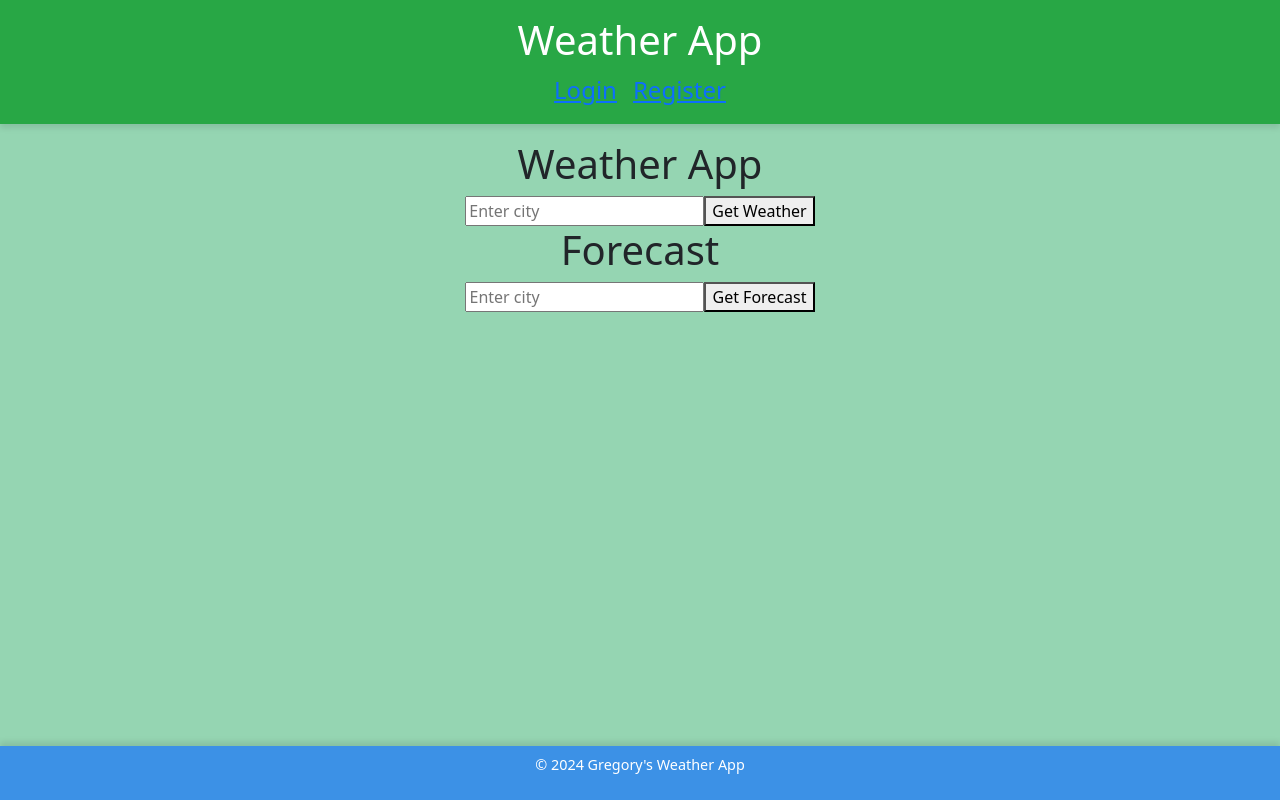
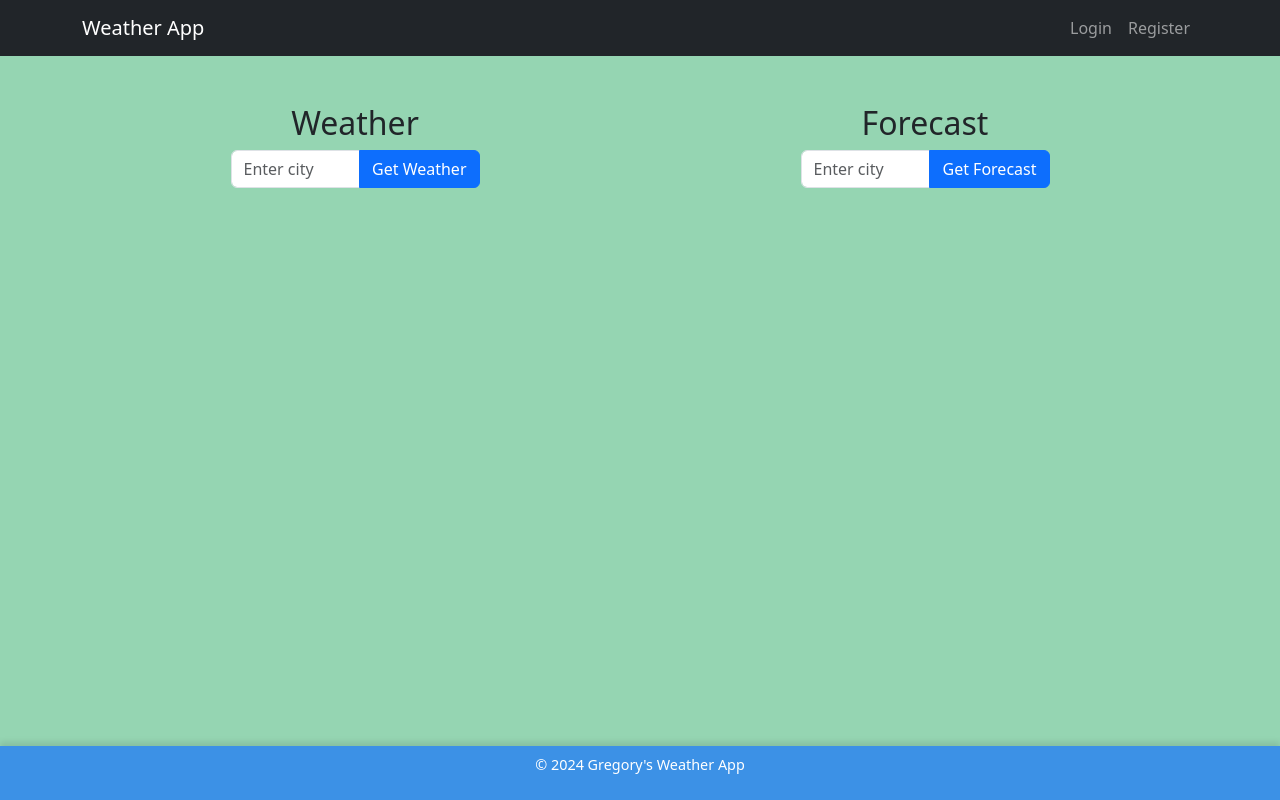
Before and after one commit to greglinv/Weather-App, a React (Create React App) app in the folder FrontEnd/weather-frontend/: page / in a window 1280 px wide. Built offline with nearby package versions, Linux system fonts and the light colour scheme.

Commit message:
Bootstrap Implementation

```diff
--- a/FrontEnd/weather-frontend/package.json
+++ b/FrontEnd/weather-frontend/package.json
@@ -7,6 +7,7 @@
     "bootstrap": "^5.3.3",
     "cra-template": "1.2.0",
     "react": "^18.2.0",
+    "react-bootstrap": "^2.10.7",
     "react-dom": "^18.2.0",
     "react-router-dom": "^7.1.1",
     "react-scripts": "^5.0.1",
--- a/FrontEnd/weather-frontend/src/App.js
+++ b/FrontEnd/weather-frontend/src/App.js
@@ -1,5 +1,6 @@
 // src/App.js
 import React from "react";
+import ReactDOM from "react-dom";
 import 'bootstrap/dist/css/bootstrap.min.css';
 import { BrowserRouter as Router, Routes, Route } from "react-router-dom";
 import Header from "./components/Header";
@@ -10,26 +11,33 @@ import Register from "./components/Register";
 
 import "./App.css";
 
+ReactDOM.render(<App />, document.getElementById("root"));
+
 function App() {
   return (
     <Router>
       <div className="App">
         <Header />
 
-        <main style={{ padding: "1rem" }}>
+        <main>
           <Routes>
             <Route
               path="/"
               element={
-                <>
-                  <Weather />
-                  <Forecast />
-                </>
+                <div className="container my-4">
+                  <div className="row">
+                    <div className="col-md-6 mb-3">
+                      <Weather />
+                    </div>
+                    <div className="col-md-6 mb-3">
+                      <Forecast />
+                    </div>
+                  </div>
+                </div>
               }
             />
             <Route path="/login" element={<Login />} />
             <Route path="/register" element={<Register />} />
-            {/* Optionally add a 404 catch-all route */}
             <Route path="*" element={<h2>Page Not Found</h2>} />
           </Routes>
         </main>
--- a/FrontEnd/weather-frontend/src/components/Forecast.js
+++ b/FrontEnd/weather-frontend/src/components/Forecast.js
@@ -1,5 +1,7 @@
+// src/components/Forecast.js
 import React, { useState } from "react";
 import axios from "axios";
+import { getToken } from "../auth";
 
 const Forecast = () => {
   const [city, setCity] = useState("");
@@ -8,7 +10,9 @@ const Forecast = () => {
 
   const fetchForecast = async () => {
     try {
-      const response = await axios.get(`http://localhost:5000/forecast`, {
+      const token = getToken();
+      const response = await axios.get("http://localhost:5000/forecast", {
+        headers: { Authorization: `Bearer ${token}` },
         params: { city },
       });
       setForecastData(response.data);
@@ -20,29 +24,48 @@ const Forecast = () => {
   };
 
   return (
-    <div>
-      <h1>Forecast</h1>
+    <div className="container my-4">
+      <h2>Forecast</h2>
+      <div className="row">
+        <div className="col-md-6 offset-md-3">
+          <div className="input-group mb-3">
             <input
               type="text"
+              className="form-control"
               placeholder="Enter city"
               value={city}
               onChange={(e) => setCity(e.target.value)}
             />
-      <button onClick={fetchForecast}>Get Forecast</button>
+            <button
+              className="btn btn-primary"
+              onClick={fetchForecast}
+            >
+              Get Forecast
+            </button>
+          </div>
 
-      {error && <p style={{ color: "red" }}>{error}</p>}
+          {error && (
+            <div className="alert alert-danger" role="alert">
+              {error}
+            </div>
+          )}
+
           {forecastData && (
-        <div>
-          <h2>{forecastData.city}</h2>
-          <ul>
+            <div className="card">
+              <div className="card-body">
+                <h5 className="card-title">{forecastData.city}</h5>
+                <ul className="list-group list-group-flush">
                   {forecastData.forecast.map((day, index) => (
-              <li key={index}>
+                    <li key={index} className="list-group-item">
                       <strong>{day.date}:</strong> {day.temperature_celsius}°C, {day.weather}
                     </li>
                   ))}
                 </ul>
               </div>
+            </div>
           )}
+        </div>
+      </div>
     </div>
   );
 };
--- a/FrontEnd/weather-frontend/src/components/Header.js
+++ b/FrontEnd/weather-frontend/src/components/Header.js
@@ -3,34 +3,25 @@ import React, { useEffect, useState } from "react";
 import { Link } from "react-router-dom";
 import { getToken, removeToken } from "../auth";
 import axios from "axios";
+import { Navbar, Nav, Container, Button } from "react-bootstrap";
 
 const Header = () => {
   const [username, setUsername] = useState(null);
 
   useEffect(() => {
-    // If there's a token, try to fetch user info (or decode token) to get the username
     const token = getToken();
     if (token) {
-      // For simplicity, let's do a request to a protected endpoint
-      // that returns the current username.
       axios
         .get("http://localhost:5000/auth/protected", {
           headers: { Authorization: `Bearer ${token}` },
         })
         .then((res) => {
-          // The protected endpoint might respond with something like:
-          // { "message": "Hello, john! You have accessed a protected route." }
-          // or you could have an endpoint that returns { username: "john" }
-          // For demo, let's just parse the message to extract the username
-          const text = res.data.message; // e.g. "Hello, john! You have accessed..."
-          const extracted = text.match(/Hello, (.+)!/);
-          if (extracted) {
-            setUsername(extracted[1]);
-          }
+          // Suppose the server returns { "message": "Hello, john! ..." }
+          const text = res.data.message || "";
+          const match = text.match(/Hello, (.+)!/);
+          if (match) setUsername(match[1]);
         })
-        .catch((err) => {
-          console.log("Error fetching user info", err);
-          // If token invalid, remove it
+        .catch(() => {
           removeToken();
         });
     }
@@ -42,22 +33,38 @@ const Header = () => {
   };
 
   return (
-    <header className="App-header">
-      <h1>Weather App</h1>
-      <nav>
+    <Navbar bg="dark" variant="dark" expand="sm">
+      <Container>
+        <Navbar.Brand as={Link} to="/">
+          Weather App
+        </Navbar.Brand>
+        <Navbar.Toggle aria-controls="basic-navbar-nav" />
+
+        <Navbar.Collapse id="basic-navbar-nav">
+          <Nav className="ms-auto">
             {!username ? (
               <>
-            <Link to="/login" style={{ marginRight: "1rem" }}>Login</Link>
-            <Link to="/register">Register</Link>
+                <Nav.Link as={Link} to="/login">
+                  Login
+                </Nav.Link>
+                <Nav.Link as={Link} to="/register">
+                  Register
+                </Nav.Link>
               </>
             ) : (
               <>
-            <span style={{ marginRight: "1rem" }}>Welcome, {username}</span>
-            <button onClick={handleLogout}>Logout</button>
+                <Navbar.Text className="me-2">
+                  Welcome, {username}
+                </Navbar.Text>
+                <Button variant="outline-light" size="sm" onClick={handleLogout}>
+                  Logout
+                </Button>
               </>
             )}
-      </nav>
-    </header>
+          </Nav>
+        </Navbar.Collapse>
+      </Container>
+    </Navbar>
   );
 };
 
--- a/FrontEnd/weather-frontend/src/components/Register.js
+++ b/FrontEnd/weather-frontend/src/components/Register.js
@@ -9,8 +9,7 @@ const Register = () => {
 
   const handleRegister = async (e) => {
     e.preventDefault();
-    setMsg(""); // Clear any old messages
-
+    setMsg("");
     try {
       const response = await axios.post("http://localhost:5000/auth/register", {
         username,
@@ -23,29 +22,39 @@ const Register = () => {
   };
 
   return (
-    <div>
+    <div className="container my-4" style={{ maxWidth: "400px" }}>
       <h2>Register</h2>
-      {msg && <p>{msg}</p>}
+      {msg && (
+        <div className="alert alert-info" role="alert">
+          {msg}
+        </div>
+      )}
       <form onSubmit={handleRegister}>
-        <div>
-          <label>Username:{" "}</label>
+        <div className="mb-3">
+          <label className="form-label">Username</label>
           <input
             type="text"
+            className="form-control"
             value={username}
             onChange={(e) => setUsername(e.target.value)}
             required
           />
         </div>
-        <div>
-          <label>Password:{" "}</label>
+
+        <div className="mb-3">
+          <label className="form-label">Password</label>
           <input
             type="password"
+            className="form-control"
             value={password}
             onChange={(e) => setPassword(e.target.value)}
             required
           />
         </div>
-        <button type="submit">Register</button>
+
+        <button className="btn btn-primary" type="submit">
+          Register
+        </button>
       </form>
     </div>
   );
--- a/FrontEnd/weather-frontend/src/components/Weather.js
+++ b/FrontEnd/weather-frontend/src/components/Weather.js
@@ -1,5 +1,7 @@
+// src/components/Weather.js
 import React, { useState } from "react";
 import axios from "axios";
+import { getToken } from "../auth";
 
 const Weather = () => {
   const [city, setCity] = useState("");
@@ -8,10 +10,11 @@ const Weather = () => {
 
   const fetchWeather = async () => {
     try {
-      const response = await axios.get(`http://localhost:5000/weather`, {
+      const token = getToken(); // In case it's protected
+      const response = await axios.get("http://localhost:5000/weather", {
+        headers: { Authorization: `Bearer ${token}` },
         params: { city },
       });
-      // Check if the response contains the required data
       if (response.data.error) {
         setError(response.data.error);
         setWeatherData(null);
@@ -25,28 +28,48 @@ const Weather = () => {
     }
   };
 
-
   return (
-    <div>
-      <h1>Weather App</h1>
+    <div className="container my-4">
+      <h2>Weather</h2>
+      <div className="row">
+        <div className="col-md-6 offset-md-3">
+          <div className="input-group mb-3">
             <input
               type="text"
+              className="form-control"
               placeholder="Enter city"
               value={city}
               onChange={(e) => setCity(e.target.value)}
             />
-      <button onClick={fetchWeather}>Get Weather</button>
+            <button
+              className="btn btn-primary"
+              onClick={fetchWeather}
+            >
+              Get Weather
+            </button>
+          </div>
 
-      {error && <p style={{ color: "red" }}>{error}</p>}
-      {weatherData && (
-        <div>
-          <h2>{weatherData.city}</h2>
-          <p>Temperature: {weatherData.temperature_celsius}°C</p>
-          <p>Weather: {weatherData.weather}</p>
-          <p>Humidity: {weatherData.humidity}%</p>
-          <p>Wind Speed: {weatherData.wind_speed} m/s</p>
+          {error && (
+            <div className="alert alert-danger" role="alert">
+              {error}
             </div>
           )}
+
+          {weatherData && (
+            <div className="card">
+              <div className="card-body">
+                <h5 className="card-title">{weatherData.city}</h5>
+                <p className="card-text">
+                  <strong>Temperature:</strong> {weatherData.temperature_celsius}°C <br />
+                  <strong>Weather:</strong> {weatherData.weather} <br />
+                  <strong>Humidity:</strong> {weatherData.humidity}% <br />
+                  <strong>Wind Speed:</strong> {weatherData.wind_speed} m/s
+                </p>
+              </div>
+            </div>
+          )}
+        </div>
+      </div>
     </div>
   );
 };
```
Also changed, not shown: FrontEnd/weather-frontend/src/components/Login.js (+15 -22 lines), 1 other file (tests, documents, lock files or other folders). Lines whose indentation alone changed are shown as unchanged.
